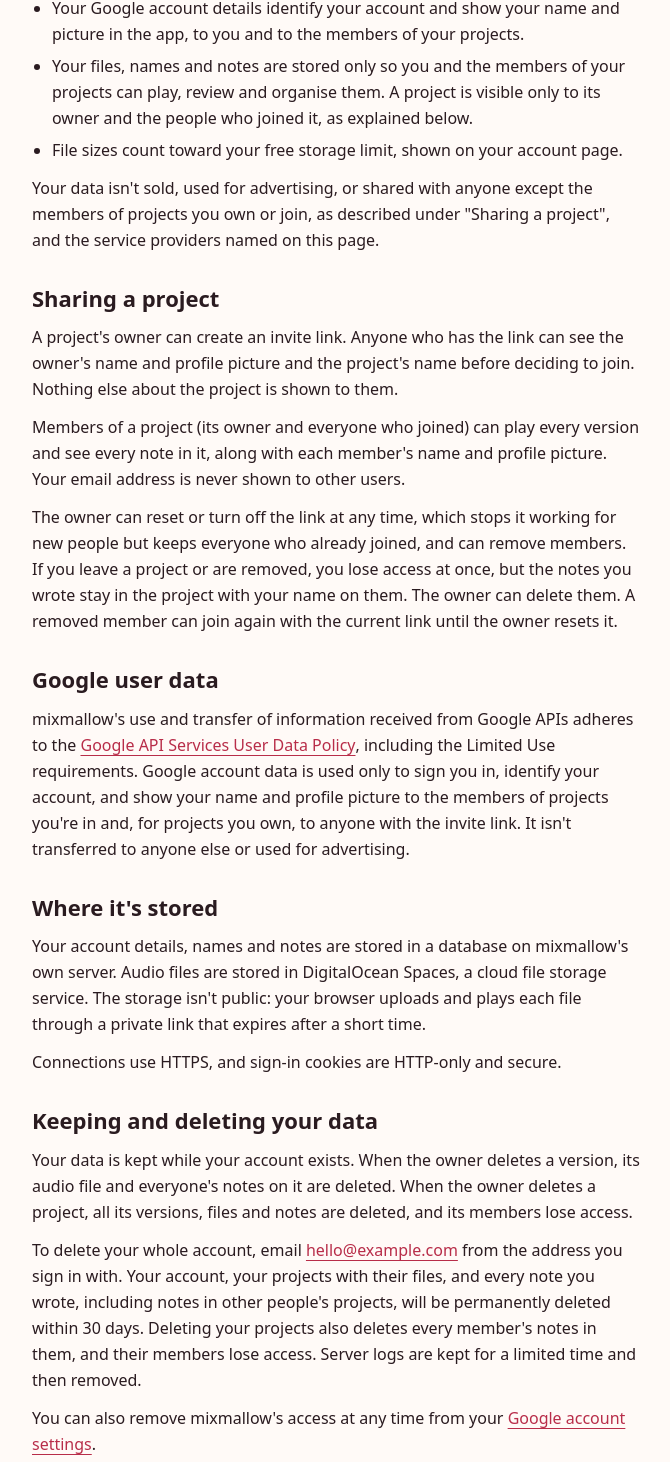
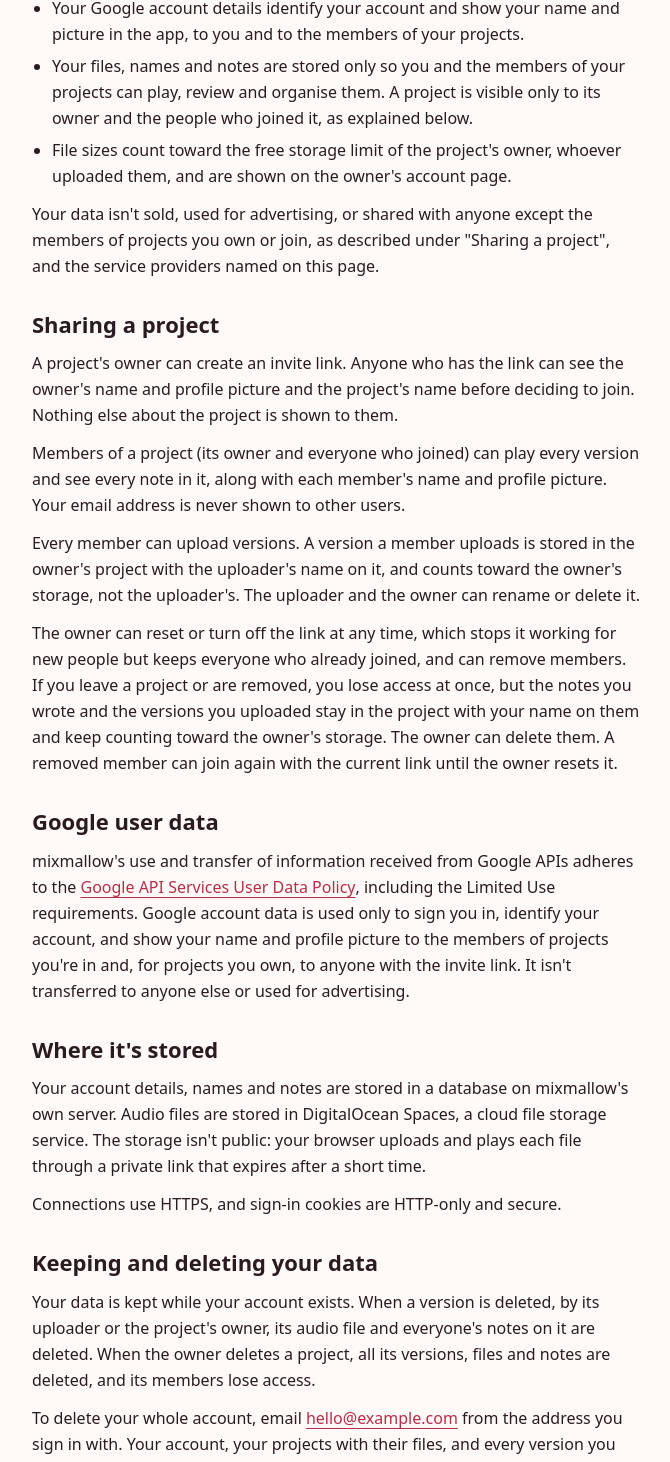
Before and after one commit to noah-lee/mixmallow, a React (Vite) app in the folder apps/web/: page /privacy in a window 1280 px wide. Shown: the part 1039-2501 px from the top of the page, without its empty margins (304-974 px from the left). Built offline with nearby package versions, Linux system fonts and the light colour scheme; no server answers.

Commit message:
Say collaborators can upload versions in the privacy policy and terms
Uploaded versions count toward the owner's storage, stay after the member leaves, and can be deleted by the uploader or the owner. Any member can now mark notes done.

```diff
--- a/apps/web/src/routes/privacy.tsx
+++ b/apps/web/src/routes/privacy.tsx
@@ -38,7 +38,8 @@
         </p>
         <p>
           <strong className="font-semibold">Your audio files.</strong> The files
-          you upload, with their file name, format, size and length, and a small
+          you upload, to your own projects or ones you've joined, with their
+          file name, format, size and length, who uploaded them, and a small
           waveform summary your browser makes from the file when you upload it.
         </p>
         <p>
@@ -77,8 +78,9 @@
             below.
           </li>
           <li>
-            File sizes count toward your free storage limit, shown on your
-            account page.
+            File sizes count toward the free storage limit of the project's
+            owner, whoever uploaded them, and are shown on the owner's account
+            page.
           </li>
         </ul>
         <p>
@@ -101,12 +103,19 @@
           and profile picture. Your email address is never shown to other users.
         </p>
         <p>
+          Every member can upload versions. A version a member uploads is stored
+          in the owner's project with the uploader's name on it, and counts
+          toward the owner's storage, not the uploader's. The uploader and the
+          owner can rename or delete it.
+        </p>
+        <p>
           The owner can reset or turn off the link at any time, which stops it
           working for new people but keeps everyone who already joined, and can
           remove members. If you leave a project or are removed, you lose access
-          at once, but the notes you wrote stay in the project with your name on
-          them. The owner can delete them. A removed member can join again with
-          the current link until the owner resets it.
+          at once, but the notes you wrote and the versions you uploaded stay in
+          the project with your name on them and keep counting toward the
+          owner's storage. The owner can delete them. A removed member can join
+          again with the current link until the owner resets it.
         </p>
       </LegalSection>
 
@@ -140,18 +149,20 @@
 
       <LegalSection title="Keeping and deleting your data">
         <p>
-          Your data is kept while your account exists. When the owner deletes a
-          version, its audio file and everyone's notes on it are deleted. When
-          the owner deletes a project, all its versions, files and notes are
-          deleted, and its members lose access.
+          Your data is kept while your account exists. When a version is
+          deleted, by its uploader or the project's owner, its audio file and
+          everyone's notes on it are deleted. When the owner deletes a project,
+          all its versions, files and notes are deleted, and its members lose
+          access.
         </p>
         <p>
           To delete your whole account, email <ContactLink /> from the address
           you sign in with. Your account, your projects with their files, and
-          every note you wrote, including notes in other people's projects, will
-          be permanently deleted within 30 days. Deleting your projects also
-          deletes every member's notes in them, and their members lose access.
-          Server logs are kept for a limited time and then removed.
+          every version you uploaded and note you wrote, including those in
+          other people's projects, will be permanently deleted within 30 days.
+          Deleting a version also deletes everyone's notes on it. Deleting your
+          projects also deletes every member's notes in them, and their members
+          lose access. Server logs are kept for a limited time and then removed.
         </p>
         <p>
           You can also remove {site.name}'s access at any time from your{" "}
--- a/apps/web/src/routes/terms.tsx
+++ b/apps/web/src/routes/terms.tsx
@@ -55,8 +55,9 @@
           <li>up to {COLLABORATOR_LIMIT} collaborators on each project</li>
         </ul>
         <p>
-          Projects you join count toward their owner's limits, not yours. Your
-          account page shows how much space you've used. Deleting a version
+          Projects you join, and versions you upload to them, count toward their
+          owner's limits, not yours. Your account page shows how much space your
+          projects use, including versions members upload. Deleting a version
           frees its space. These limits may change, and any change will be shown
           here.
         </p>
@@ -79,8 +80,8 @@
           By uploading a file, you give {site.name} permission only to store it,
           show its waveform, and play it back to you and the members of its
           project. It isn't published or used for anything else, and the
-          permission ends when you delete that version, its project or your
-          account.
+          permission ends when that version, its project or your account is
+          deleted.
         </p>
         <p>
           Only upload audio you own or have permission to use. You're
@@ -99,11 +100,13 @@
           link until you reset it.
         </p>
         <p>
-          Members can listen to every version, add notes, and edit or delete
-          their own notes. Only the owner can upload, rename or delete versions
-          and the project, and the owner can mark done or delete anyone's note
-          at any time. Notes a member wrote stay in the project after they leave
-          or are removed.
+          Members can listen to every version, upload versions, add notes, mark
+          any note done, and edit or delete their own notes. A member can rename
+          or delete the versions they uploaded. Only the owner can rename or
+          delete the project and other people's versions, and the owner can
+          delete anyone's note at any time. Versions a member uploaded count
+          toward the owner's storage. Notes and versions a member added stay in
+          the project after they leave or are removed.
         </p>
       </LegalSection>
 
```
Also changed, not shown: 2 other files (tests, documents, lock files or other folders).
